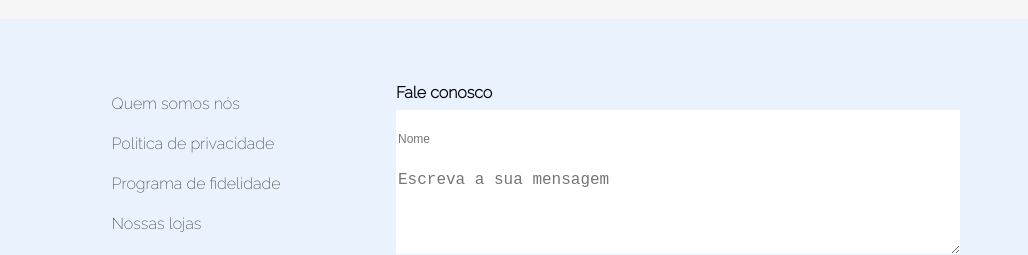
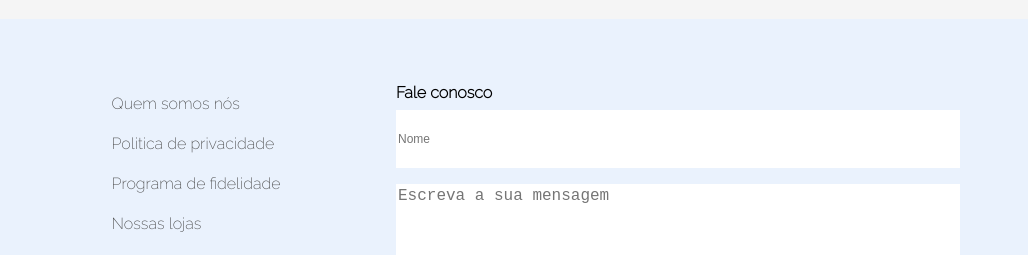
Before and after one commit to lucaspinheiro12/Alura-Geek, a plain HTML site: page login.html in a window 1280 px wide. Shown: the part 524-779 px from the top of the page, 252-1280 px from the left. Drawn offline with Linux system fonts and the light colour scheme.

Commit message:
login.html

```diff
--- a/login.html
+++ b/login.html
@@ -71,10 +71,14 @@
                     <form class="contato">
                         <div class="contato__input">
                             <p> Fale conosco</p>
-                            <input type="text" class="nome" placeholder="Nome" data-tipo="nome" pattern="[/A-Za-z'\s+].{1,40}"title="teste" required>
-                            <span class="input-mensagem-erro">Este campo não está válido</span>
-                            <textarea type="text" class="mensagem" cols="30" rows="10" placeholder="Escreva a sua mensagem" maxlength="120" data-tipo="mensagem" required></textarea>
-                            <span class="input-mensagem-erro">Este campo não está válido</span>
+                            <div class="contato__input__div">
+                                <input type="text" class="nome" placeholder="Nome" data-tipo="nome" pattern="[/A-Za-z'\s+].{1,40}"title="teste" required>
+                                <span class="input-mensagem-erro">Este campo não está válido</span>
+                            </div>
+                            <div class="contato__input__div">
+                                <textarea type="text" class="mensagem" cols="30" rows="10" placeholder="Escreva a sua mensagem" maxlength="120" data-tipo="mensagem" required></textarea>
+                                <span class="input-mensagem-erro">Este campo não está válido</span>
+                            </div>
                             <button class="rodape__botao">Enviar Mensagem</button>
                         </div>
                     </form>
```
